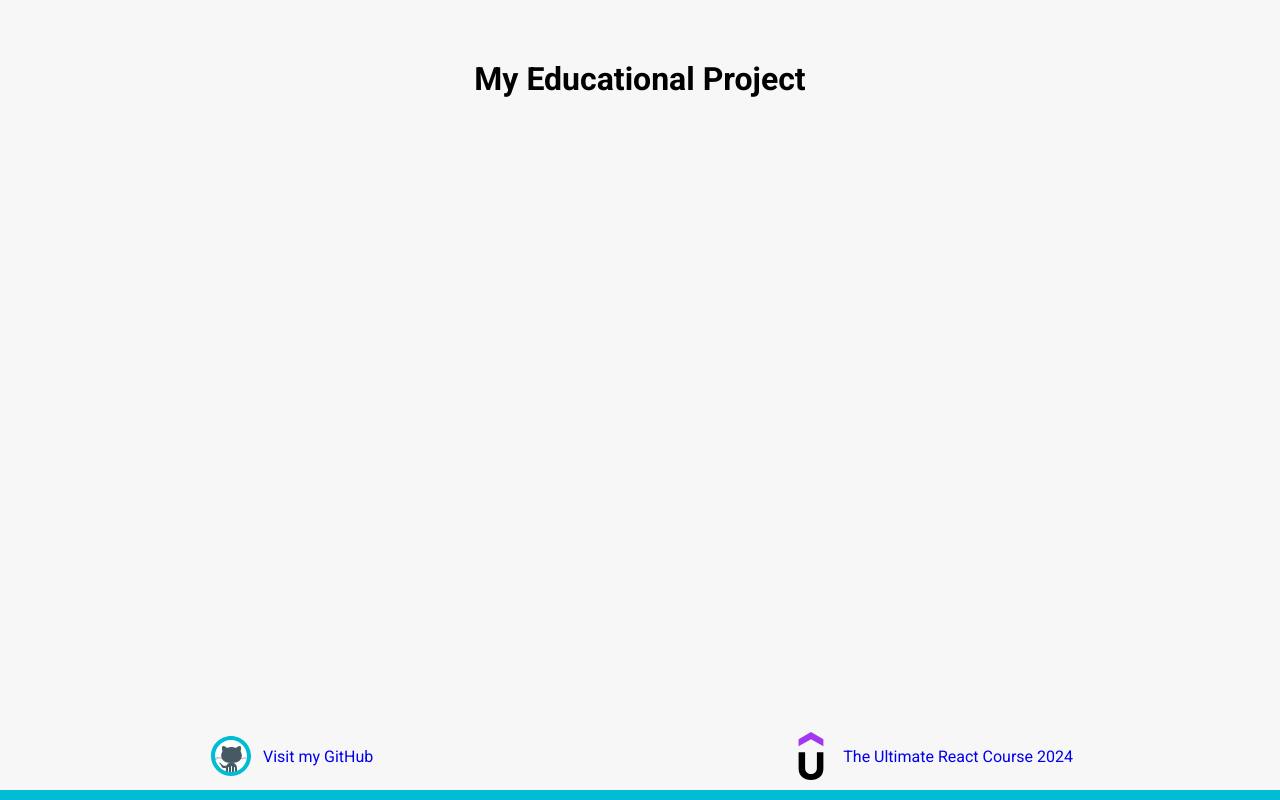
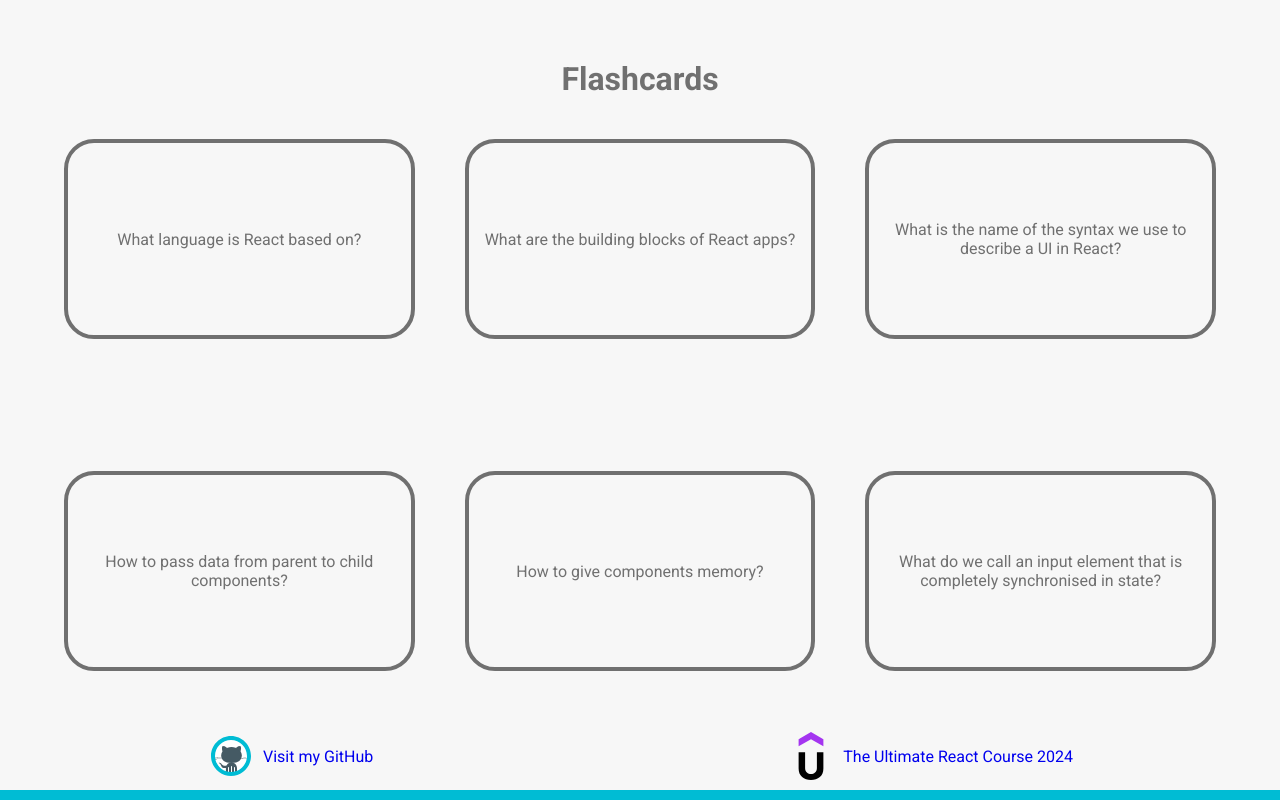
Before and after one commit to VitalyRK/2024-Jonas-ReactCourse, a React (Vite) app: page / in a window 1280 px wide. Built offline with nearby package versions, Linux system fonts and the light colour scheme.

Commit message:
feat: complete (Tue, Jan 16, 2024  8:34:55 PM)

```diff
--- a/src/App.tsx
+++ b/src/App.tsx
@@ -1,11 +1,13 @@
 import About from './components/About/About';
+import Flashcards from './components/Flashcards/Flashcards';
 
 import './global.css';
 
 function App() {
   return (
     <>
-      <h1>My Educational Project</h1>
+      <h1>Flashcards</h1>
+      <Flashcards />
       <About />
     </>
   );
--- /dev/null
+++ b/src/components/Card/Card.tsx
@@ -0,0 +1,35 @@
+import styles from './index.module.css';
+
+interface IProps {
+  text: string;
+  id: number;
+  isClicked: boolean;
+  setIsClickedID: (v: number | null) => void;
+}
+
+const Card = ({ text, id, isClicked, setIsClickedID }: IProps) => {
+  const handleClick = () => {
+    isClicked ? setIsClickedID(null) : setIsClickedID(id);
+  };
+
+  return (
+    <div onClick={handleClick}>
+      <p
+        className={styles.card}
+        style={
+          isClicked
+            ? {
+                backgroundColor: '#bb5d5d',
+                color: '#fff',
+                borderColor: '#bb5d5d',
+              }
+            : {}
+        }
+      >
+        {text}
+      </p>
+    </div>
+  );
+};
+
+export default Card;
--- /dev/null
+++ b/src/components/Card/index.module.css
@@ -0,0 +1,10 @@
+.card {
+  width: 100%;
+  height: 200px;
+  display: flex;
+  align-items: center;
+  justify-content: center;
+  border-radius: 30px;
+  border: 4px solid #707070;
+  text-align: center;
+}
--- /dev/null
+++ b/src/components/Flashcards/Flashcards.tsx
@@ -0,0 +1,56 @@
+import { useState } from 'react';
+
+import Card from '../Card/Card';
+import styles from './index.module.css';
+
+const contentCards = [
+  {
+    text: 'What language is React based on?',
+    answer: 'JavaScript',
+  },
+  {
+    text: 'What are the building blocks of React apps?',
+    answer: 'Components',
+  },
+  {
+    text: 'What is the name of the syntax we use to describe a UI in React?',
+    answer: 'JSX',
+  },
+  {
+    text: 'How to pass data from parent to child components?',
+    answer: 'Props',
+  },
+  {
+    text: 'How to give components memory?',
+    answer: 'useState',
+  },
+  {
+    text: 'What do we call an input element that is completely synchronised in state?',
+    answer: 'Controlled components',
+  },
+];
+
+const Flashcards = () => {
+  const [isClickedID, setIsClickedID] = useState<number | null>(null);
+
+  return (
+    <>
+      <div className={styles.flashcards}>
+        {contentCards.map(({ text, answer }, id) => {
+          const isClicked = isClickedID === id;
+          return (
+            <Card
+              key={id}
+              text={isClicked ? answer : text}
+              id={id}
+              isClicked={isClicked}
+              setIsClickedID={setIsClickedID}
+            />
+          );
+        })}
+      </div>
+    </>
+  );
+};
+
+export default Flashcards;
--- /dev/null
+++ b/src/components/Flashcards/index.module.css
@@ -0,0 +1,8 @@
+.flashcards {
+  width: 90%;
+  display: grid;
+  grid-template-columns: 1fr 1fr 1fr;
+  grid-gap: 50px;
+  align-items: center;
+  flex-grow: 1;
+}
--- a/src/global.css
+++ b/src/global.css
@@ -14,6 +14,7 @@ body {
   height: 100vh;
   font-family: 'Roboto', sans-serif;
   background-color: #f7f7f7;
+  color: #707070;
   border-bottom: 10px solid var(--mainColor);
 }
 
```
Also changed, not shown: 1 other file (tests, documents, lock files or other folders).
